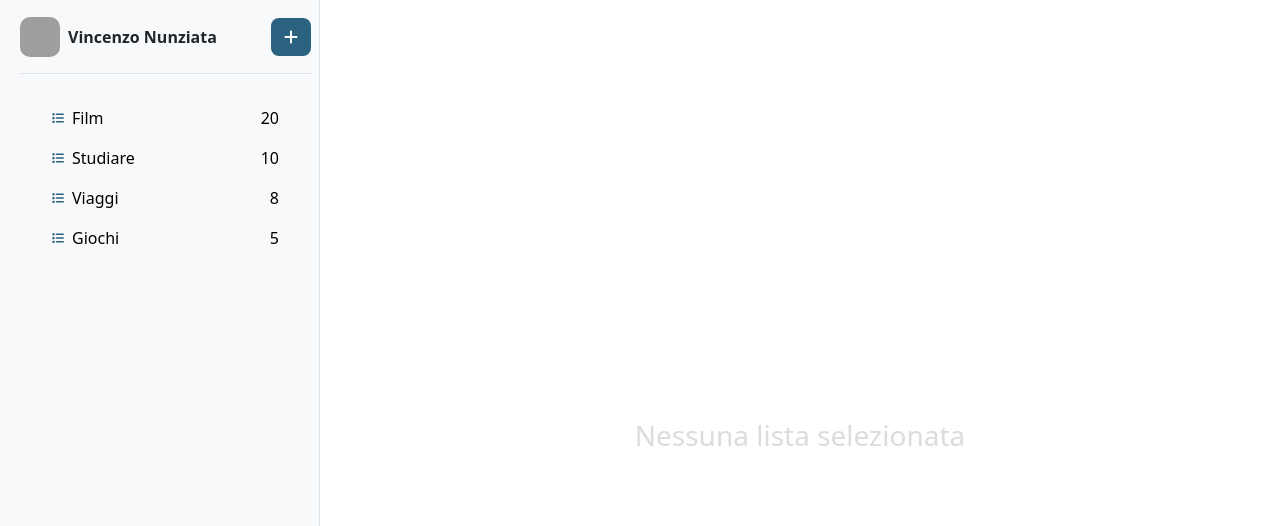
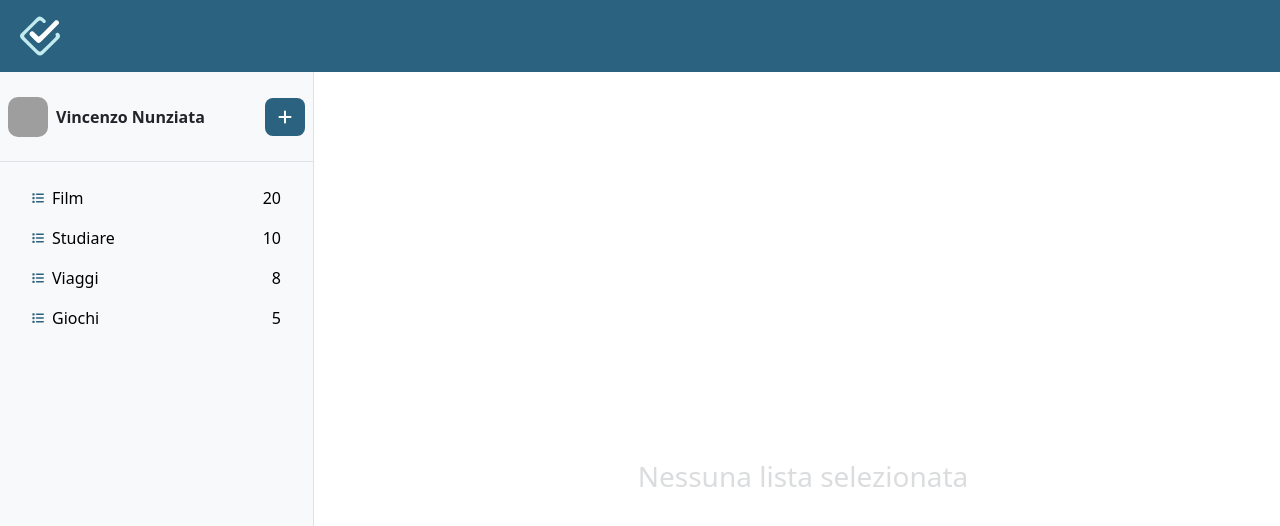
Before and after one commit to vincenzo-play/app-todo, a React (Create React App) app: page / in a window 1280 px wide. Shown: the top 526 px of the page. Built offline with nearby package versions, Linux system fonts and the light colour scheme; grey boxes are pictures that could not be loaded.

Commit message:
fix: refactor css + navbar container + assets

```diff
--- a/src/App.js
+++ b/src/App.js
@@ -7,9 +7,10 @@ import { v4 as uuid } from "uuid";
 
 import ListName from "./components/ListName";
 import TodoList from "./components/TodoList";
-// import NavBar from "./components/NavBar";
+import NavBar from "./components/NavBar";
 
 import { user, todoData, listData } from "./data";
+import NewActivity from "./components/NewActivity";
 
 library.add(far, fas, fab);
 
@@ -58,28 +59,32 @@ const App = () => {
     setNewList(true)
   }
 
-
   return (
-    <div className="container-fluid ">
-      {/* <NavBar /> */}
-      <div className="row">
+    <div className="container-fluid vh-100 p-0">
+      <div className="d-flex flex-column h-100">
+        <NavBar />
+        <div className="row h-100">
+          <div className="col-12 col-md-3 bg-light pe-0 overflow-auto">
             <ListName
               user={user}
               listAll={listAll}
               windowSize={windowSize}
               onChangeList={handleChangeList}
               onCreate={handleCreateList}
-
             />
+          </div>
+          <div className="col-12 col-md-9 p-0 custom-vh-height overflow-hidden d-flex flex-column justify-content-between">
             <TodoList
               todo={todo}
               list={list}
-          onCreate={handleCreateTodo}
               newList={newList}
               setNewList={setNewList}
               editList={editList}
               setEditList={setEditList}
             />
+            {todo && <NewActivity onCreate={handleCreateTodo} />}
+          </div>
+        </div>
       </div>
     </div>
   );
--- a/src/components/ListName.jsx
+++ b/src/components/ListName.jsx
@@ -20,11 +20,10 @@ const ListName = ({ user, listAll, windowSize, onChangeList, onCreate }) => {
   return (
     <div
       className={`${
-        windowSize.width < 768 ? "border-bottom" : "vh-100 border-end"
-      } col-12 col-md-3 bg-light pe-0  overflow-scroll `}
-      style={{ height: "300px" }}
+        windowSize.width < 768 ? "border-bottom h-100" : "h-100 border-end"
+      }`}
     >
-     <div className="d-flex justify-content-between align-items-center border-bottom mx-2">
+     <div className="d-flex justify-content-between align-items-center border-bottom p-2">
         <User user={user} />
         <div>
           <button className="btn btn-cm-primary rounded-3" onClick={onCreate}>
@@ -34,7 +33,7 @@ const ListName = ({ user, listAll, windowSize, onChangeList, onCreate }) => {
 
      </div>
 
-      <div className="p-4">
+      <div className="p-3">
         <ul className="nav nav-pills flex-column mb-auto">
           {listAll.map((el) => (
             <li
--- a/src/components/NavBar.jsx
+++ b/src/components/NavBar.jsx
@@ -1,12 +1,17 @@
-import { FontAwesomeIcon } from "@fortawesome/react-fontawesome";
+import logoTodo from "../assets/todoLogoRid.svg"
 
 const NavBar = () => {
+
+
   return (
-    <nav className="navbar navbar-expand-md bg-primary ">
+    <nav className="navbar navbar-expand-md bg-color-primary ">
       <div className="container-fluid">
         <div className="d-flex text-white p-2">
-          <FontAwesomeIcon icon="fa-solid fa-spell-check" size="lg" />
-          <p className="m-0 fw-bold mx-1">ToDo</p>
+        <img src={logoTodo} alt="logo"
+        style={{
+          width: "40px",
+          height: "40px"
+        }}/>
         </div>
       </div>
     </nav>
--- /dev/null
+++ b/src/components/NewActivity.jsx
@@ -0,0 +1,26 @@
+import React, { useState } from 'react'
+
+const NewActivity = ({onCreate}) => {
+
+    const [text,setTest] = useState("")
+
+    return (
+      <div className="bg-white border-top p-1">
+        <div className="input-group p-3">
+          <span className="input-group-text ">Aggiungi attività</span>
+          <input
+            type="text"
+            className="form-control"
+            aria-label="Aggiungi attività"
+            onChange={(e)=>setTest(e.target.value)}
+          />
+          <button type="button" className="btn btn-cm-primary" onClick={()=>onCreate(text)}>
+            Salva
+          </button>
+        </div>
+
+      </div>
+    );
+  };
+
+export default NewActivity
--- a/src/components/TodoList.jsx
+++ b/src/components/TodoList.jsx
@@ -1,52 +1,24 @@
 import { FontAwesomeIcon } from "@fortawesome/react-fontawesome";
-import React, { useState } from "react";
 
-const NewActivity = ({onCreate, text,setTest}) => {
+const TodoList = ({ todo, list,newList, setNewList, editList, setEditList}) => {
 
 
   return (
-    <div className="bg-white border-top row">
-      <div className="input-group p-4">
-        <span className="input-group-text ">Aggiungi attività</span>
-        <input
-          type="text"
-          className="form-control"
-          aria-label="Aggiungi attività"
-          onChange={(e)=>setTest(e.target.value)}
-        />
-        <button type="button" className="btn btn-cm-primary" onClick={()=>onCreate(text)}>
-          Salva
-        </button>
-      </div>
-
-    </div>
-  );
-};
-
-const TodoList = ({ todo, list, onCreate,newList, setNewList, editList, setEditList}) => {
-  const [text,setTest] = useState("")
-
-
-
-  return (
-    <div className="col-12 col-md-9 p-0 custom-vh-height overflow-hidden d-flex flex-column">
-      <div
-        className={`${todo && "border-bottom"} p-3 bg-white sticky-top row`}
-        style={{ height: "73px" }}
-      >
+    <div className="p-3 h-100">
+      <div className={`${todo && "border-bottom"}`}>
        {
       editList || newList ?
-        <div className="d-flex justify-content-between align-items-center">
-         <div className="" style={{height:"42px"}}>
+        <div className="d-flex justify-content-center align-items-center p-3">
+
             <input
               type="text"
-              className="form-control"
+              className="form-control mb-1"
               aria-label="Lista attività"
               // onChange={(e)=>setTest(e.target.value)}
               value={list?.name}
             />
-         </div>
-          <div className="px-3">
+
+
             <button
               className="btn btn-success btn-sm mx-3"
               onClick={editList ? ()=> setEditList(false) : () =>setNewList(false)}
@@ -60,10 +32,10 @@ const TodoList = ({ todo, list, onCreate,newList, setNewList, editList, setEditL
                 <FontAwesomeIcon icon="fa-solid fa-close"  />
               </button>
           </div>
-        </div>
+
         :
-        <div className="d-flex justify-content-between align-items-center">
-          <h3 className=" fw-bold text-md-start text-center ">
+        <div className="d-flex justify-content-between align-items-center p-3">
+          <h3 className="fw-bold">
           {list ? list.name : ""}
         </h3>
         {todo &&  <div className="px-3">
@@ -79,7 +51,7 @@ const TodoList = ({ todo, list, onCreate,newList, setNewList, editList, setEditL
       </div>
 
       {todo ? (
-        <div className="px-3 h-100 overflow-scroll row "  >
+        <div className="p-3 h-100 overflow-scroll">
           <ul className="list-group list-group-flush">
             {todo.map((el) => (
               <li
@@ -123,7 +95,7 @@ const TodoList = ({ todo, list, onCreate,newList, setNewList, editList, setEditL
           </p>
         </div>
       )}
-   {todo &&   <NewActivity onCreate={onCreate} text={text}setTest={setTest}/>}
+
 
     </div>
   );
--- a/src/index.css
+++ b/src/index.css
@@ -21,25 +21,16 @@ code {
     monospace;
 }
 
-@media (min-width: 768px) {
-  .custom-vh-height {
-    height: 100vh;
-  }
-}
-
-@media (max-width: 768px) {
-  .custom-vh-height {
-    height: 60vh;
-  }
-}
-
-
 .colorPrimary {
   color: var(--color-primary) !important;
 }
 
 .colorSecondary {
   color: var(--color-secondary) !important;
+}
+
+.bg-color-primary {
+  background: var(--color-primary) !important;
 }
 
 .btn-cm-primary {
```
Also changed, not shown: src/assets/todoApp.svg (added), src/assets/todoLogoRid.svg (added). Lines whose indentation alone changed are shown as unchanged.
